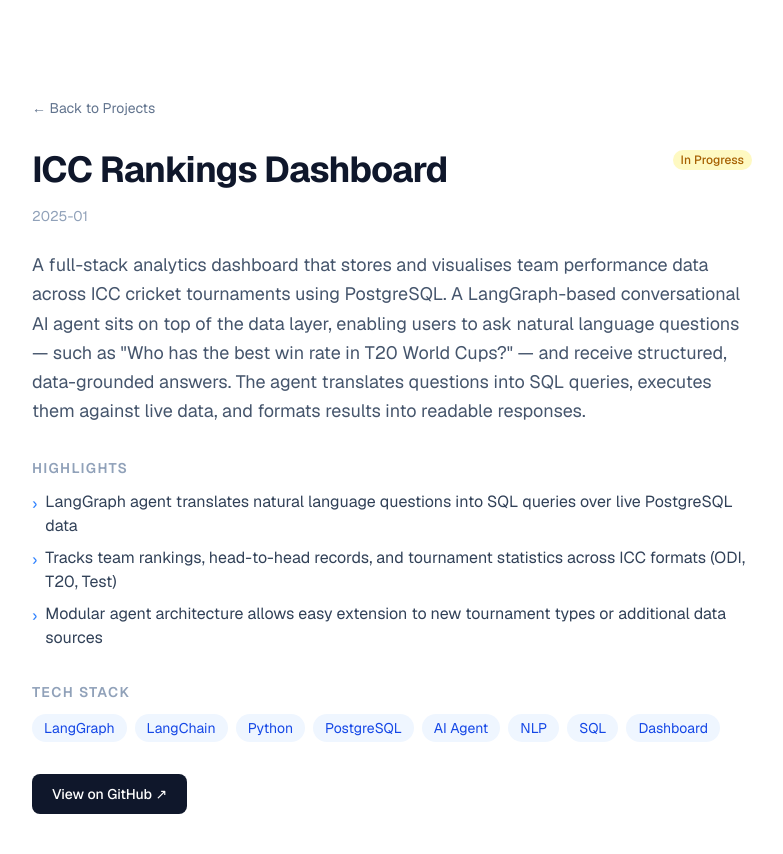
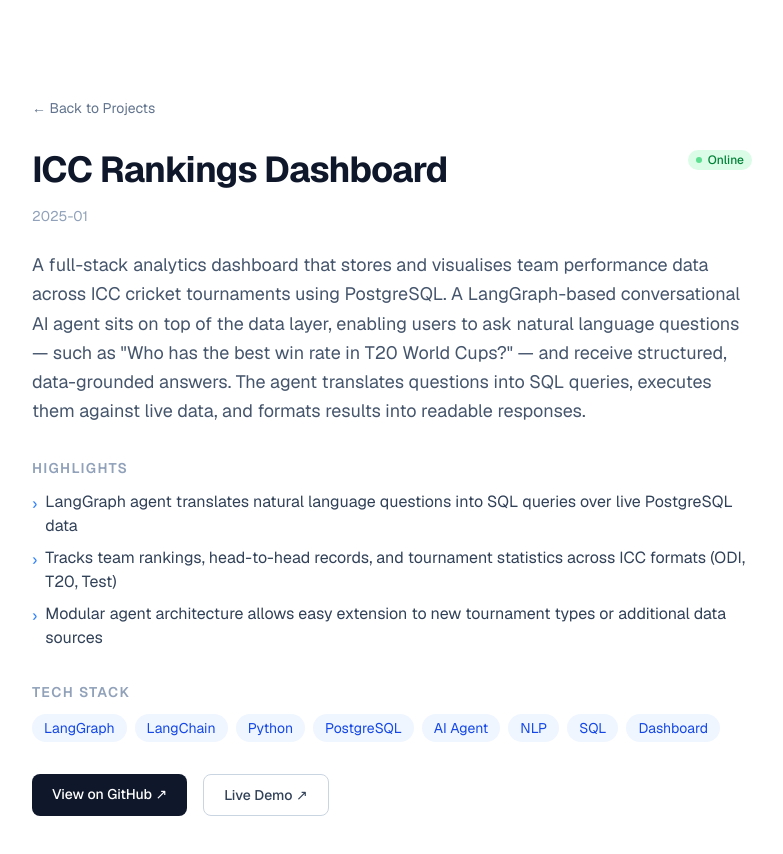
Before and after one commit to darshil-digital-portfolio/portfolio_website, a Next.js app: page /projects/icc-rankings in a window 1280 px wide. Shown: the top 854 px of the page, without its empty margins (248-1031 px from the left). Built offline with nearby package versions, Linux system fonts and the light colour scheme.

Commit message:
icc-rankings project online

```diff
--- a/src/app/projects/[id]/page.tsx
+++ b/src/app/projects/[id]/page.tsx
@@ -12,12 +12,20 @@
 }
 
 function StatusBadge({ status }: { status: Project["status"] }) {
-  const map: Record<Project["status"], string> = {
+  if (status === "online") {
+    return (
+      <span className="shrink-0 flex items-center gap-1.5 px-2 py-0.5 text-xs rounded-full font-medium bg-green-100 dark:bg-green-900/40 text-green-700 dark:text-green-400">
+        <span className="w-1.5 h-1.5 rounded-full bg-green-500 animate-pulse" />
+        Online
+      </span>
+    );
+  }
+  const map: Record<Exclude<Project["status"], "online">, string> = {
     completed: "bg-green-100 dark:bg-green-900/40 text-green-700 dark:text-green-400",
     "in-progress": "bg-yellow-100 dark:bg-yellow-900/40 text-yellow-700 dark:text-yellow-400",
     archived: "bg-slate-100 dark:bg-slate-800 text-slate-600 dark:text-slate-400",
   };
-  const label: Record<Project["status"], string> = {
+  const label: Record<Exclude<Project["status"], "online">, string> = {
     completed: "Completed",
     "in-progress": "In Progress",
     archived: "Archived",
--- a/src/components/ProjectCard.tsx
+++ b/src/components/ProjectCard.tsx
@@ -6,12 +6,20 @@
 }
 
 function StatusBadge({ status }: { status: Project["status"] }) {
-  const map: Record<Project["status"], string> = {
+  if (status === "online") {
+    return (
+      <span className="shrink-0 flex items-center gap-1.5 px-2 py-0.5 text-xs rounded-full font-medium bg-green-100 dark:bg-green-900/40 text-green-700 dark:text-green-400">
+        <span className="w-1.5 h-1.5 rounded-full bg-green-500 animate-pulse" />
+        Online
+      </span>
+    );
+  }
+  const map: Record<Exclude<Project["status"], "online">, string> = {
     completed: "bg-green-100 dark:bg-green-900/40 text-green-700 dark:text-green-400",
     "in-progress": "bg-yellow-100 dark:bg-yellow-900/40 text-yellow-700 dark:text-yellow-400",
     archived: "bg-slate-100 dark:bg-slate-800 text-slate-600 dark:text-slate-400",
   };
-  const label: Record<Project["status"], string> = {
+  const label: Record<Exclude<Project["status"], "online">, string> = {
     completed: "Completed",
     "in-progress": "In Progress",
     archived: "Archived",
--- a/src/data/projects.ts
+++ b/src/data/projects.ts
@@ -18,8 +18,9 @@
       'A full-stack analytics dashboard that stores and visualises team performance data across ICC cricket tournaments using PostgreSQL. A LangGraph-based conversational AI agent sits on top of the data layer, enabling users to ask natural language questions — such as "Who has the best win rate in T20 World Cups?" — and receive structured, data-grounded answers. The agent translates questions into SQL queries, executes them against live data, and formats results into readable responses.',
     tags: ["LangGraph", "LangChain", "Python", "PostgreSQL", "AI Agent", "NLP", "SQL", "Dashboard"],
     githubUrl: "https://github.com/k-darshil/icc-rankings",
+    liveUrl: "https://icc-rankings.darshil-ai.com",
     featured: true,
-    status: "in-progress",
+    status: "online",
     date: "2025-01",
     highlights: [
       "LangGraph agent translates natural language questions into SQL queries over live PostgreSQL data",
--- a/src/types/project.ts
+++ b/src/types/project.ts
@@ -1,4 +1,4 @@
-export type ProjectStatus = "completed" | "in-progress" | "archived";
+export type ProjectStatus = "completed" | "in-progress" | "archived" | "online";
 
 export interface Project {
   /** Unique slug used in URLs, e.g. "rag-pipeline" */
```
